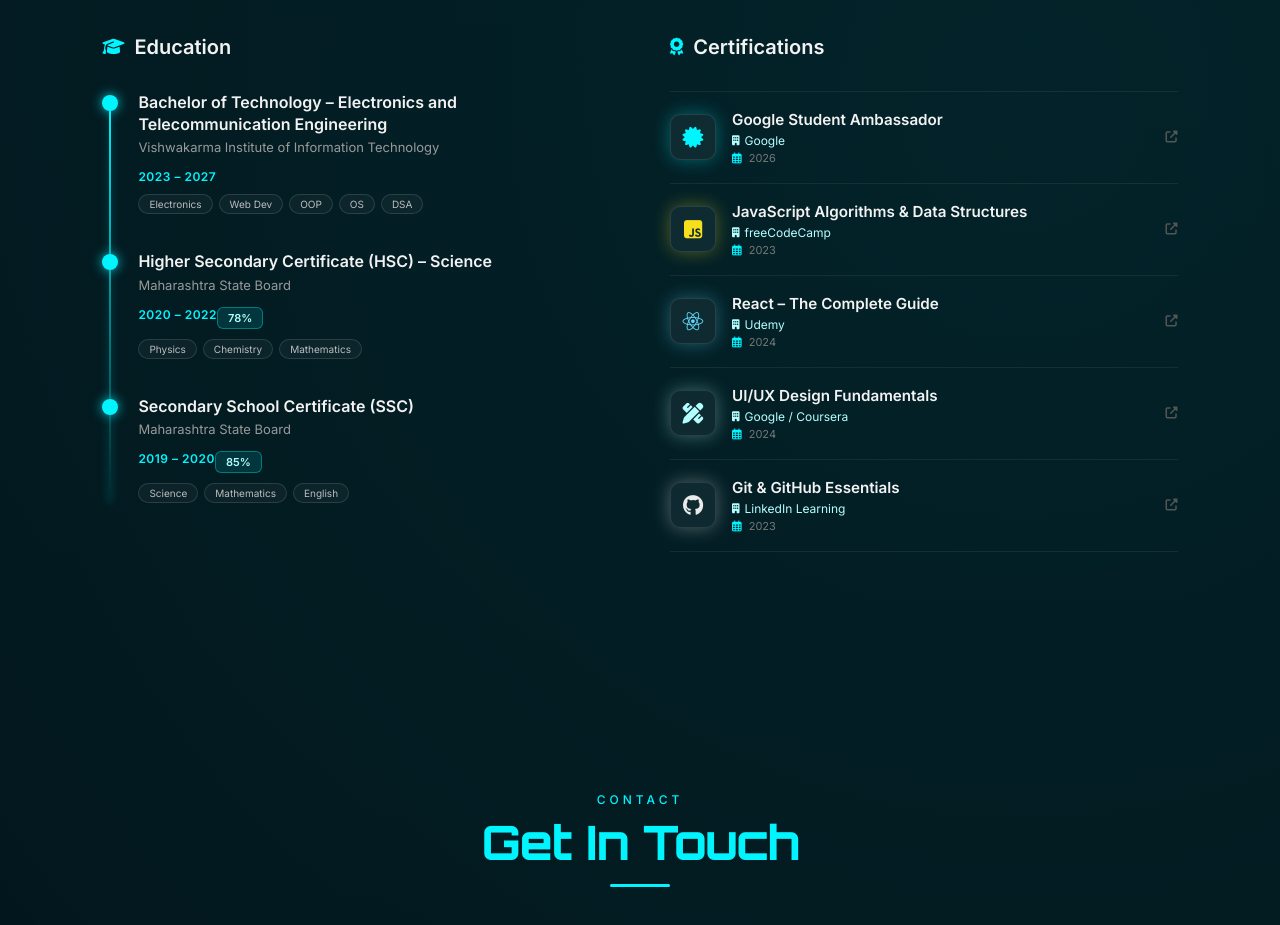
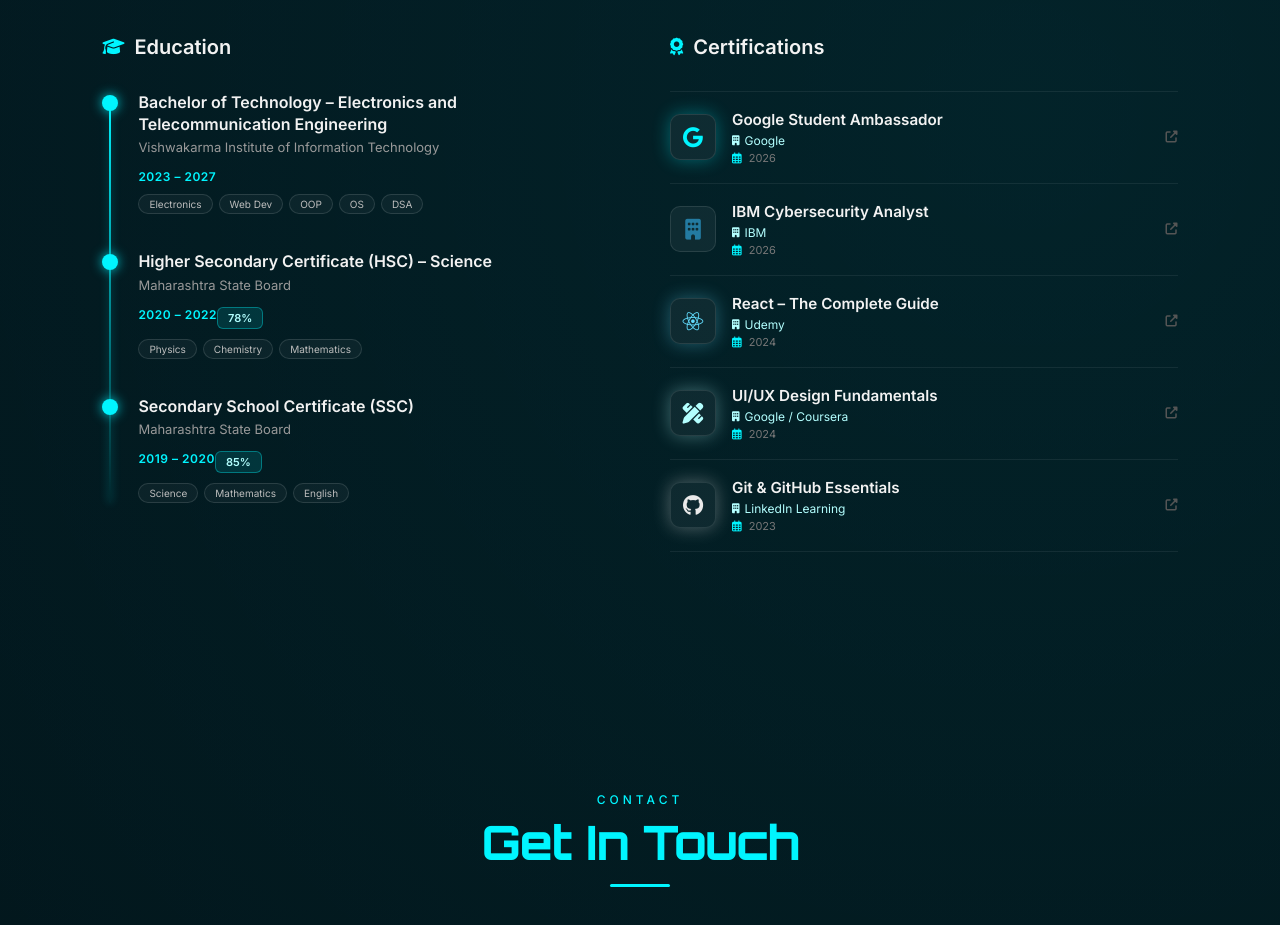
Before and after one commit to workmanishwadhwani-cloud/Manish_Portfolio-, a React (Vite) app: page / in a window 1280 px wide. Shown: the part 6000-6925 px from the top of the page. Built offline with nearby package versions, Linux system fonts and the light colour scheme; a web font is replaced by a local one.

Commit message:
added certifecate

```diff
--- a/src/components/Education.jsx
+++ b/src/components/Education.jsx
@@ -38,17 +38,17 @@ const certData = [
         title: 'Google Student Ambassador',
         issuer: 'Google',
         date: '2026',
-        icon: 'fas fa-certificate',
+        icon: "fa-brands fa-google",
         color: '#00f5ff',
         link: 'https://drive.google.com/file/d/1ibsmdW0PaPzfaFHHz8u1OZ1w94YN4i6D/view?usp=sharing',
     },
     {
-        title: 'JavaScript Algorithms & Data Structures',
-        issuer: 'freeCodeCamp',
-        date: '2023',
-        icon: 'fab fa-js-square',
-        color: '#f7df1e',
-        link: '#',
+        title: 'IBM Cybersecurity Analyst',
+        issuer: 'IBM',
+        date: '2026',
+        icon: "fa-solid fa-building",
+        color: '#33b1ef98',
+        link: 'https://drive.google.com/file/d/1KFcAwnbOp5RppgsqdY204QqTN5U8DzXa/view?usp=drive_link',
     },
     {
         title: 'React – The Complete Guide',
```
